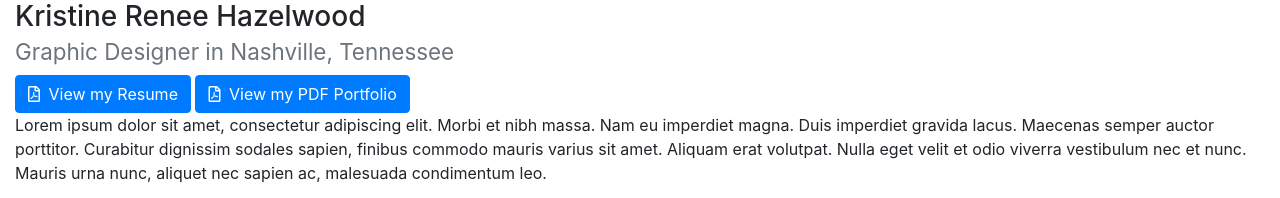
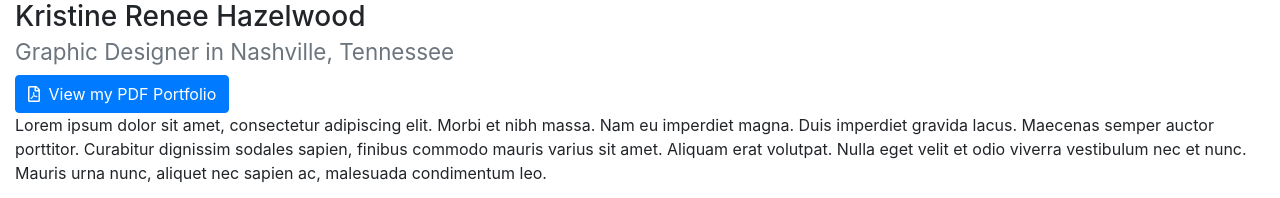
Before and after one commit to kristinereneedesign/kristinereneedesign.github.io, a plain HTML site: page index.html in a window 1280 px wide. Shown: the top 198 px of the page. Drawn offline with nearby package versions, Linux system fonts and the light colour scheme.

Commit message:
Remove resume link

```diff
--- a/index.html
+++ b/index.html
@@ -24,10 +24,6 @@
                     <small class="text-muted">Graphic Designer in Nashville, Tennessee</small>
                 </h3>
 
-                <button type="button" class="btn btn-primary">
-                    <i class="far fa-file-pdf mr-1"></i>
-                    View my Resume
-                </button>
                 <button type="button" class="btn btn-primary">
                     <i class="far fa-file-pdf mr-1"></i>
                     View my PDF Portfolio
```
